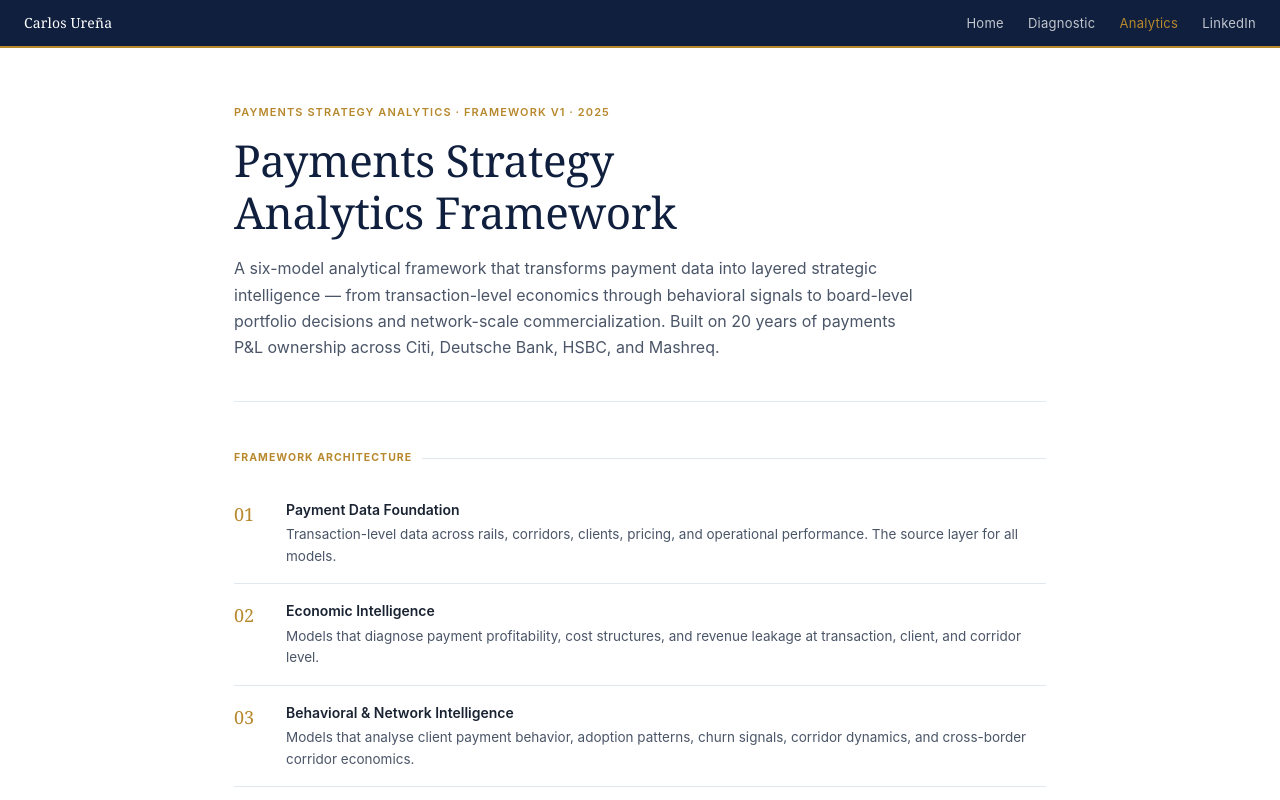
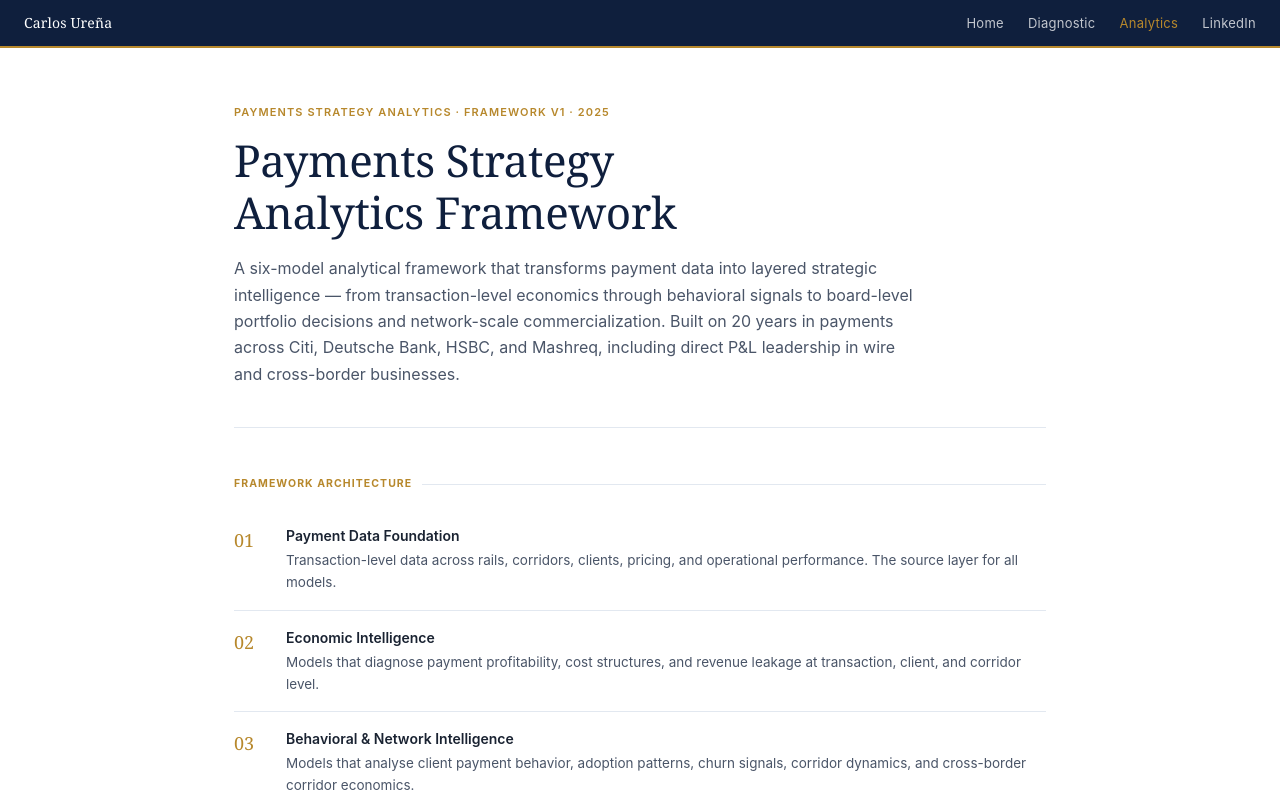
Before and after one commit to curena1206/ai-payments-portfolio, a React (Vite) app: page / in a window 1280 px wide. Shown: the top 800 px of the page. Built offline with nearby package versions, Linux system fonts and the light colour scheme.

Commit message:
Fix 20 years P&L ownership overclaim on analytics page

```diff
--- a/src/pages/FrameworkIndex.jsx
+++ b/src/pages/FrameworkIndex.jsx
@@ -273,7 +273,7 @@ export default function FrameworkIndex() {
         <div className="fi-hero">
           <div className="fi-eyebrow">Payments Strategy Analytics · Framework V1 · 2025</div>
           <h1 className="fi-h1">Payments Strategy<br />Analytics Framework</h1>
-          <p className="fi-hero-sub">A six-model analytical framework that transforms payment data into layered strategic intelligence — from transaction-level economics through behavioral signals to board-level portfolio decisions and network-scale commercialization. Built on 20 years of payments P&amp;L ownership across Citi, Deutsche Bank, HSBC, and Mashreq.</p>
+          <p className="fi-hero-sub">A six-model analytical framework that transforms payment data into layered strategic intelligence — from transaction-level economics through behavioral signals to board-level portfolio decisions and network-scale commercialization. Built on 20 years in payments across Citi, Deutsche Bank, HSBC, and Mashreq, including direct P&amp;L leadership in wire and cross-border businesses.</p>
         </div>
 
         <div className="fi-section-block">
```
